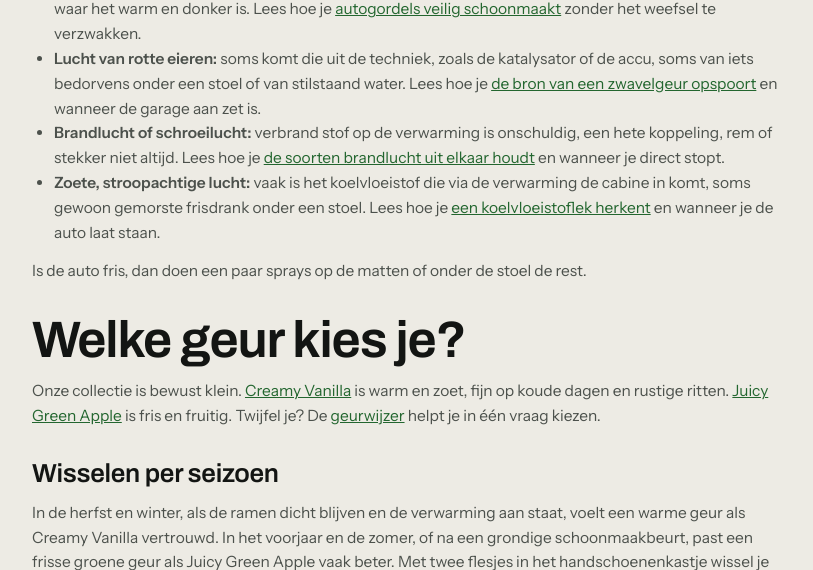
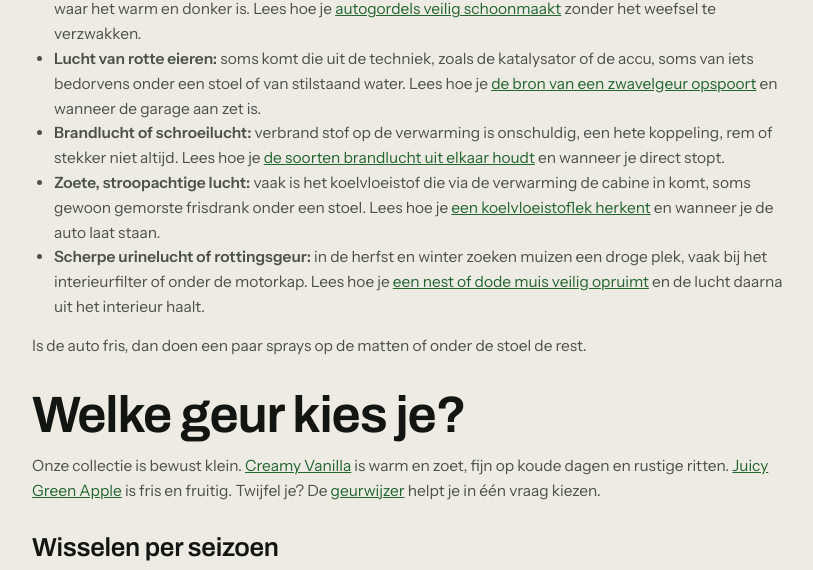
Before and after one commit to budgetbikeshopping-bit/tropicalfresh-theme, a WordPress theme: template page-autoparfum.php in a window 1280 px wide. Shown: the part 2384-2954 px from the top of the page, without its empty margins (228-1041 px from the left). Run offline with PHP 8.4 and a stand-in for WordPress, Linux system fonts and the light colour scheme; the site name, menu and one post (Sample post) are stand-ins, and other content is empty; some libraries are stand-ins or nearby versions.

Commit message:
Pijler: hub-bullet muizen + Verder lezen item 44 (muizen in de auto, 1893)
Co-Authored-By: Claude Fable 5.2 <noreply@anthropic.com>

```diff
--- a/page-autoparfum.php
+++ b/page-autoparfum.php
@@ -138,6 +138,7 @@ foreach ( $sim_products as $p ) {
 				<li><strong>Lucht van rotte eieren:</strong> soms komt die uit de techniek, zoals de katalysator of de accu, soms van iets bedorvens onder een stoel of van stilstaand water. Lees hoe je <a href="<?php echo esc_url( home_url( '/autoparfum/rotte-eieren-lucht-auto-zwavelgeur/' ) ); ?>">de bron van een zwavelgeur opspoort</a> en wanneer de garage aan zet is.</li>
 				<li><strong>Brandlucht of schroeilucht:</strong> verbrand stof op de verwarming is onschuldig, een hete koppeling, rem of stekker niet altijd. Lees hoe je <a href="<?php echo esc_url( home_url( '/autoparfum/brandlucht-in-auto-schroeilucht-oorzaken/' ) ); ?>">de soorten brandlucht uit elkaar houdt</a> en wanneer je direct stopt.</li>
 				<li><strong>Zoete, stroopachtige lucht:</strong> vaak is het koelvloeistof die via de verwarming de cabine in komt, soms gewoon gemorste frisdrank onder een stoel. Lees hoe je <a href="<?php echo esc_url( home_url( '/autoparfum/zoete-geur-in-auto-koelvloeistof/' ) ); ?>">een koelvloeistoflek herkent</a> en wanneer je de auto laat staan.</li>
+				<li><strong>Scherpe urinelucht of rottingsgeur:</strong> in de herfst en winter zoeken muizen een droge plek, vaak bij het interieurfilter of onder de motorkap. Lees hoe je <a href="<?php echo esc_url( home_url( '/autoparfum/muizen-in-auto-geur-dode-muis/' ) ); ?>">een nest of dode muis veilig opruimt</a> en de lucht daarna uit het interieur haalt.</li>
 			</ul>
 			<p>Is de auto fris, dan doen een paar sprays op de matten of onder de stoel de rest.</p>
 
@@ -232,6 +233,7 @@ foreach ( $sim_products as $p ) {
 				<li><a href="<?php echo esc_url( home_url( '/autoparfum/rotte-eieren-lucht-auto-zwavelgeur/' ) ); ?>">Rotte eierenlucht in de auto: oorzaken van zwavelgeur en wat je doet</a>. Techniek of interieur onderscheiden, katalysator en accu naar de garage, bedorven resten en stilstaand water opsporen, reinigen, drogen en ventileren.</li>
 				<li><a href="<?php echo esc_url( home_url( '/autoparfum/brandlucht-in-auto-schroeilucht-oorzaken/' ) ); ?>">Brandlucht in de auto: oorzaken van schroeilucht en wat je doet</a>. Wanneer je direct stopt, zes soorten schroeilucht herkennen, de bron opsporen en de geur daarna uit textiel, hemelbekleding en ventilatie halen.</li>
 				<li><a href="<?php echo esc_url( home_url( '/autoparfum/zoete-geur-in-auto-koelvloeistof/' ) ); ?>">Zoete geur in de auto: koelvloeistof herkennen en wat je doet</a>. Vijf signalen van een lek, wanneer je direct stopt, wat je zelf controleert en hoe je de waas en de lucht daarna uit de cabine haalt.</li>
+				<li><a href="<?php echo esc_url( home_url( '/autoparfum/muizen-in-auto-geur-dode-muis/' ) ); ?>">Muizen in de auto: geur van een nest of dode muis verwijderen</a>. Sporen herkennen, de plekken waar ze zitten, hygiënisch opruimen, urinelucht uit textiel en ventilatie halen, knaagschade controleren en nieuwe muizen voorkomen.</li>
 			</ul>
 		</div>
 	</div>
```
